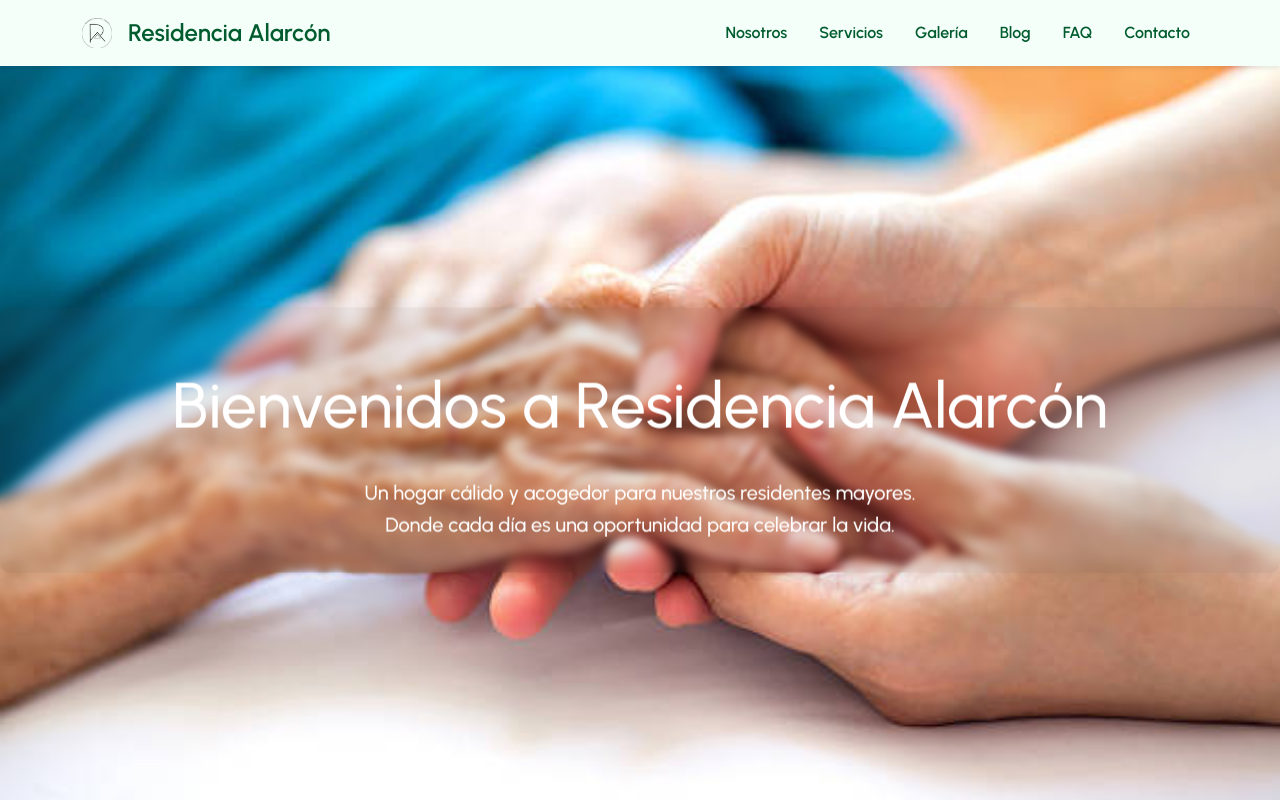
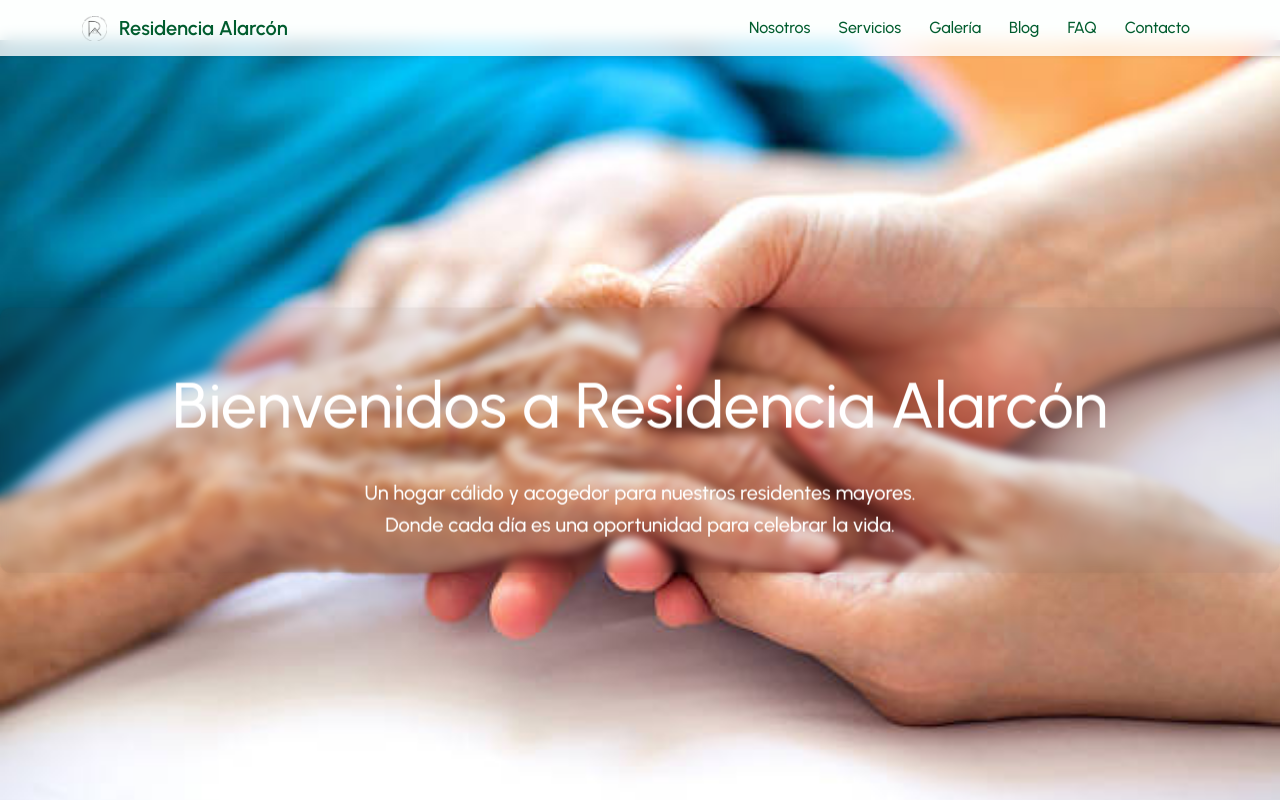
Before and after one commit to steph-d989/residencia_alarcon, a React (Vite) app in the folder client/: page / in a window 1280 px wide. Shown: the top 800 px of the page. Built offline with nearby package versions, Linux system fonts and the light colour scheme.

Commit message:
added transparency to navbar

```diff
--- a/client/src/styles/components/_Nav.scss
+++ b/client/src/styles/components/_Nav.scss
@@ -1,79 +1,82 @@
 @import "../utils/variables.scss";
 
 .navbar {
-    padding: 1rem 0;
-
+  padding: 0.5rem 0;
   position: fixed;
   top: 0;
   left: 0;
   width: 100%;
   z-index: 1000;
-    background-color: $mint-cream;
-    padding: 10px;
-    box-shadow: 0px 2px 5px rgba(0, 0, 0, 0.1);
+
+
+  background-color: rgba(255, 255, 255, 0.8);
+  backdrop-filter: blur(8px);
+  -webkit-backdrop-filter: blur(8px);
+
+
+  box-shadow: 0 1px 3px rgba(0, 0, 0, 0.05);
 
   .brand-container {
     display: flex;
     align-items: center;
-      gap: 1rem;
+    gap: 0.75rem;
 
     .navbar-logo {
-        height: 30px;
+      height: 25px;
       width: auto;
       object-fit: contain;
     }
 
     .brand-name {
-        font-size: 1.5rem;
+      font-size: 1.25rem;
       font-weight: 600;
-        color:darken($mint-cream, 80%);
+      color: darken($mint-cream, 80%);
     }
   }
 
   .nav-links {
-      gap: 1rem;
+    gap: 0.75rem;
 
     a {
       color: darken($mint-cream, 80%);
-        font-weight: 600;
-        padding: 0.5rem 1rem;
-        transition: all 0.3s ease;
+      font-weight: 500;
+      padding: 0.35rem 0.75rem;
+      transition: all 0.2s ease;
       text-decoration: none;
 
       &:hover {
-          color: darken($mint-cream,70%);
+        color: darken($mint-cream, 70%);
       }
 
       &.active {
-          color: darken($mint-cream,70%);
+        color: darken($mint-cream, 70%);
         font-weight: 600;
       }
     }
   }
 }
 
-  // Responsive styles
 @media (max-width: 991px) {
   .navbar {
     .brand-container {
       .navbar-logo {
-          height: 40px;
+        height: 35px;
       }
 
       .brand-name {
-          font-size: 1.2rem;
+        font-size: 1.1rem;
       }
     }
 
     .nav-links {
-        margin-top: 1rem;
+      margin-top: 0.75rem;
       gap: 0;
 
       a {
-          padding: 0.75rem 0;
+        padding: 0.5rem 0;
 
         &:hover {
-            background-color: #f8f9fa;
+          background-color: rgba(248, 249, 250, 0.5);
         }
       }
     }
```
Lines whose indentation alone changed are shown as unchanged.
